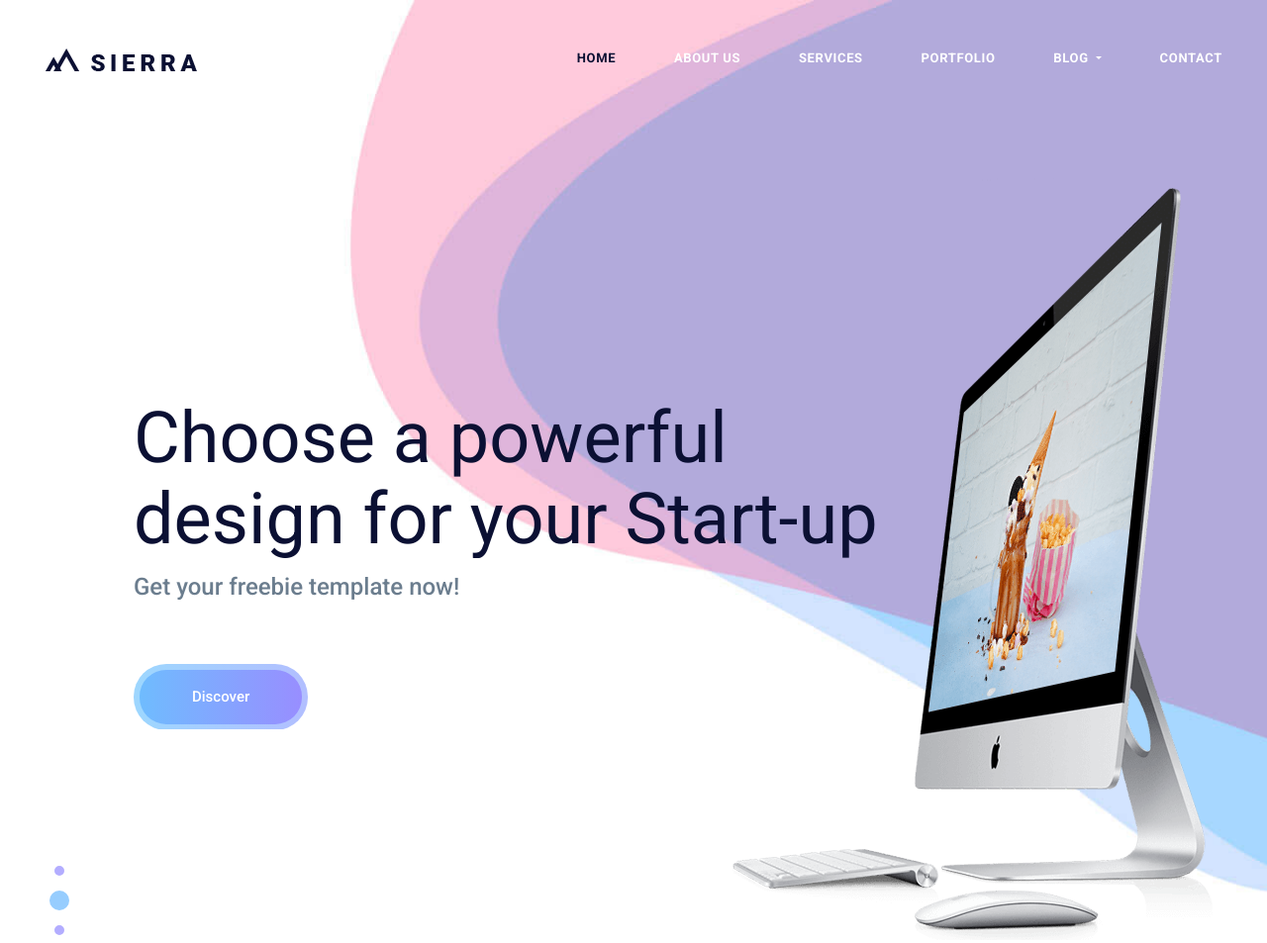
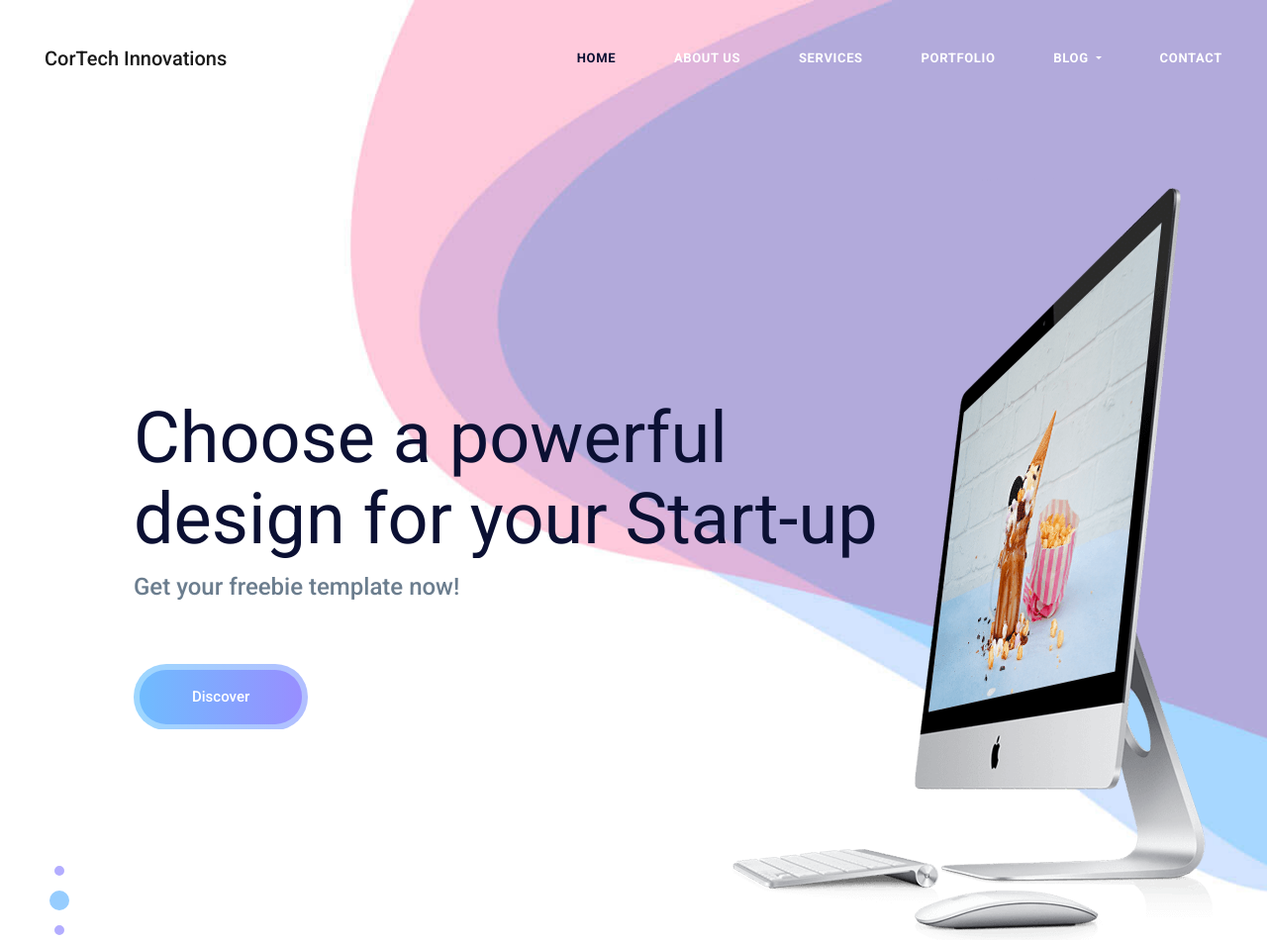
Before and after one commit to toneyhiggins2/CorTechInnovations, a plain HTML site: page index.html in a window 1280 px wide. Shown: the top 953 px of the page at 99% size. Drawn offline with nearby package versions, Linux system fonts and the light colour scheme.

Commit message:
changing logo and website title

```diff
--- a/index.html
+++ b/index.html
@@ -7,7 +7,7 @@
 
         <link rel="icon" href="img/fav-icon.png" type="image/x-icon" />
         <!-- The above 3 meta tags *must* come first in the head; any other head content must come *after* these tags -->
-        <title>Sierra</title>
+        <title>CorTech Innovations</title>
 
         <!-- Icon css link -->
         <link href="css/font-awesome.min.css" rel="stylesheet">
@@ -37,7 +37,7 @@
         <!--================Header Menu Area =================-->
         <header class="main_menu_area">
             <nav class="navbar navbar-expand-lg navbar-light bg-light">
-                <a class="navbar-brand" href="#"><img src="img/logo.png" alt=""></a>
+                <a class="navbar-brand" href="#"><img src="" alt="">CorTech Innovations</a>
                 <button class="navbar-toggler" type="button" data-toggle="collapse" data-target="#navbarSupportedContent" aria-controls="navbarSupportedContent" aria-expanded="false" aria-label="Toggle navigation">
                     <span></span>
                     <span></span>
```
